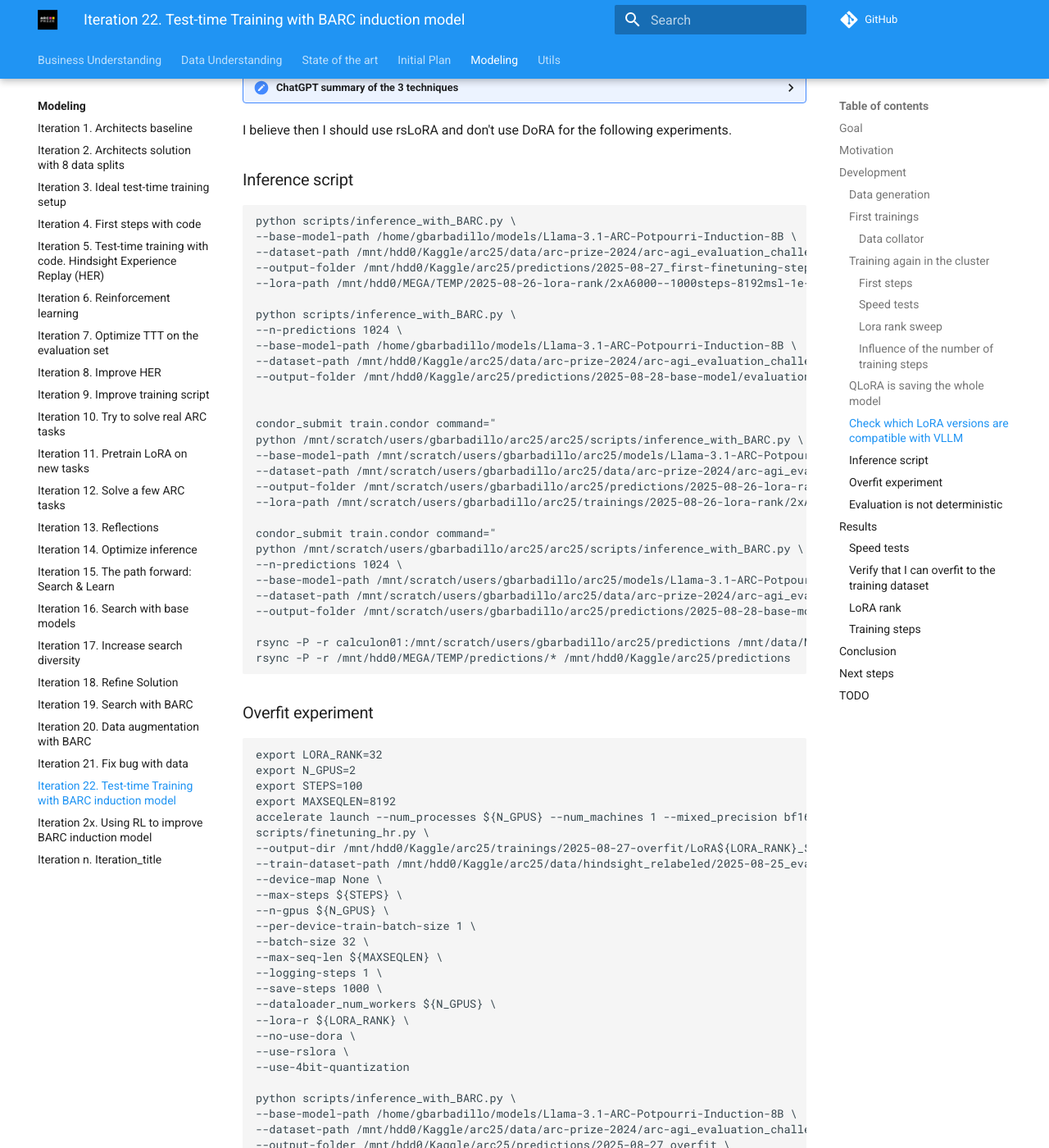
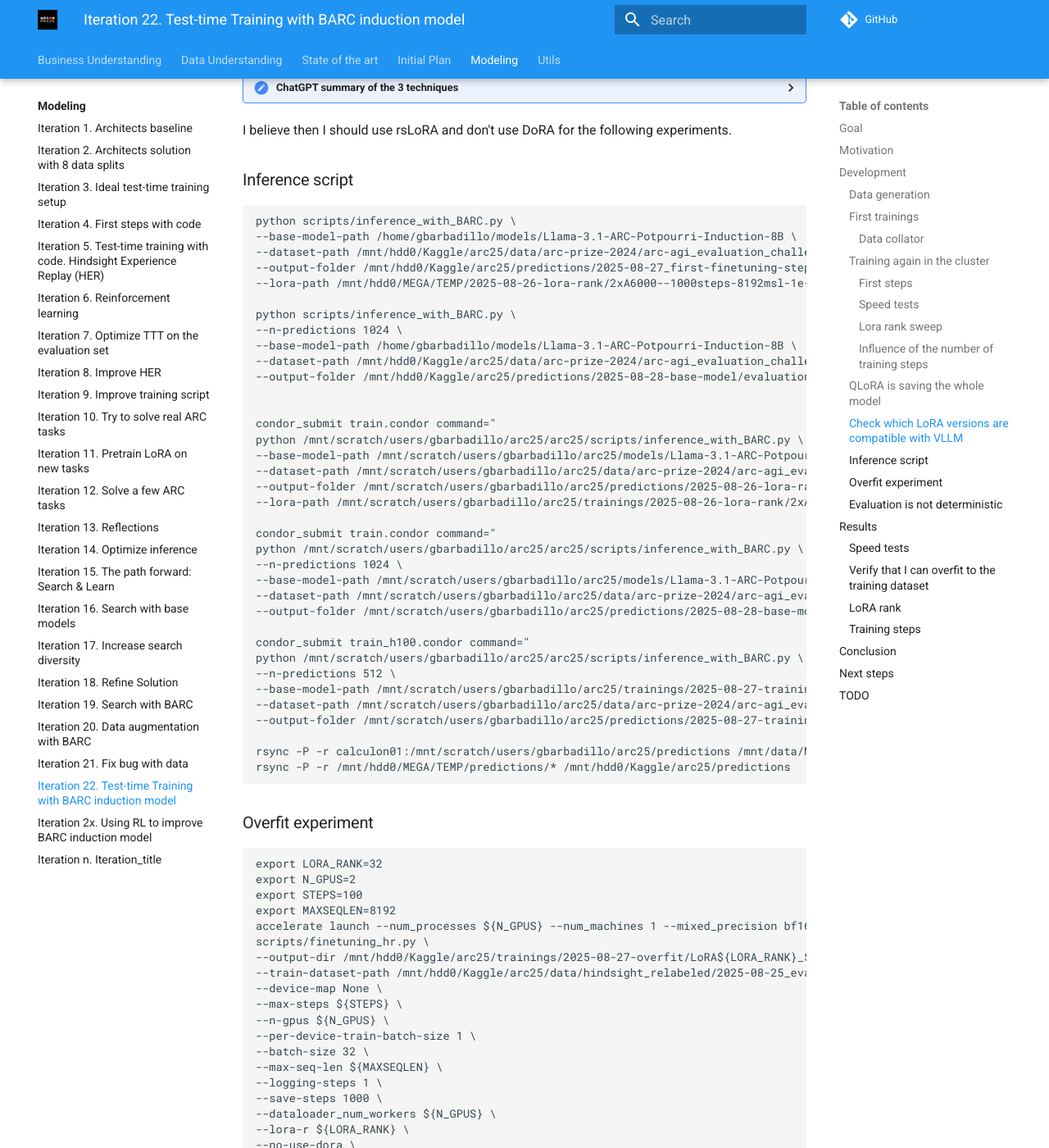
Before and after one commit to ironbar/arc25, an MkDocs documentation site: the page built from docs/modeling/Iteration_22_ttt_BARC.md, in a window 1280 px wide and 1400 px high, scrolled down 10640 px. Shown: the whole window at 82% size. Built offline with MkDocs 1.6.1 and Material for MkDocs 9.7.7, drawn with Linux system fonts in a browser that asks for light colours; comment, search, counter and statistics services are not loaded.

Commit message:
added evaluation command for h100

````diff
--- a/docs/modeling/Iteration_22_ttt_BARC.md
+++ b/docs/modeling/Iteration_22_ttt_BARC.md
@@ -558,6 +558,13 @@ python /mnt/scratch/users/gbarbadillo/arc25/arc25/scripts/inference_with_BARC.py
 --dataset-path /mnt/scratch/users/gbarbadillo/arc25/data/arc-prize-2024/arc-agi_evaluation_challenges.json \
 --output-folder /mnt/scratch/users/gbarbadillo/arc25/predictions/2025-08-28-base-model/evaluation" -append request_gpus=1 -append request_cpus=4
 
+condor_submit train_h100.condor command="
+python /mnt/scratch/users/gbarbadillo/arc25/arc25/scripts/inference_with_BARC.py \
+--n-predictions 512 \
+--base-model-path /mnt/scratch/users/gbarbadillo/arc25/trainings/2025-08-27-training-steps/2xH100-8000steps-8192msl-1e-5lr-full-finetuning-continue/checkpoint-8000 \
+--dataset-path /mnt/scratch/users/gbarbadillo/arc25/data/arc-prize-2024/arc-agi_evaluation_challenges.json \
+--output-folder /mnt/scratch/users/gbarbadillo/arc25/predictions/2025-08-27-training-steps/2xH100-8000steps-8192msl-1e-5lr-full-finetuning-continue/evaluation" -append request_gpus=1 -append request_cpus=4
+
 rsync -P -r calculon01:/mnt/scratch/users/gbarbadillo/arc25/predictions /mnt/data/MEGA/TEMP
 rsync -P -r /mnt/hdd0/MEGA/TEMP/predictions/* /mnt/hdd0/Kaggle/arc25/predictions
 ```
````
